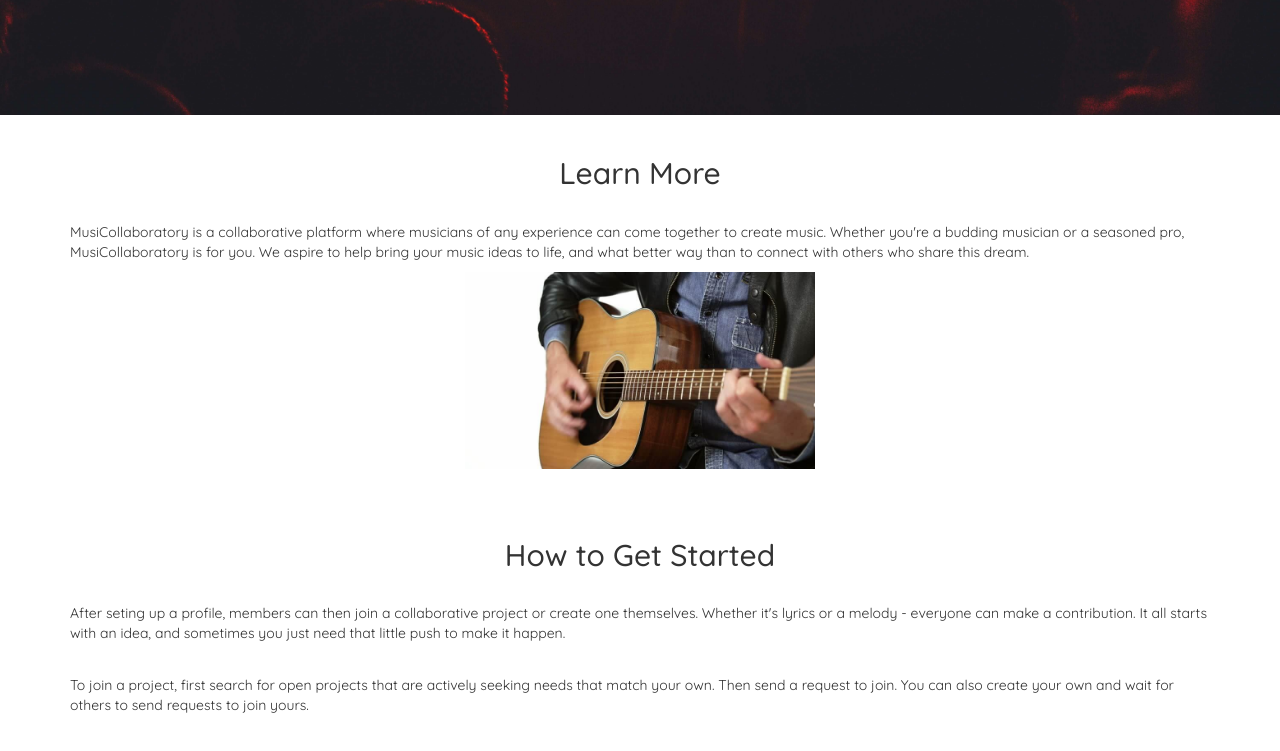
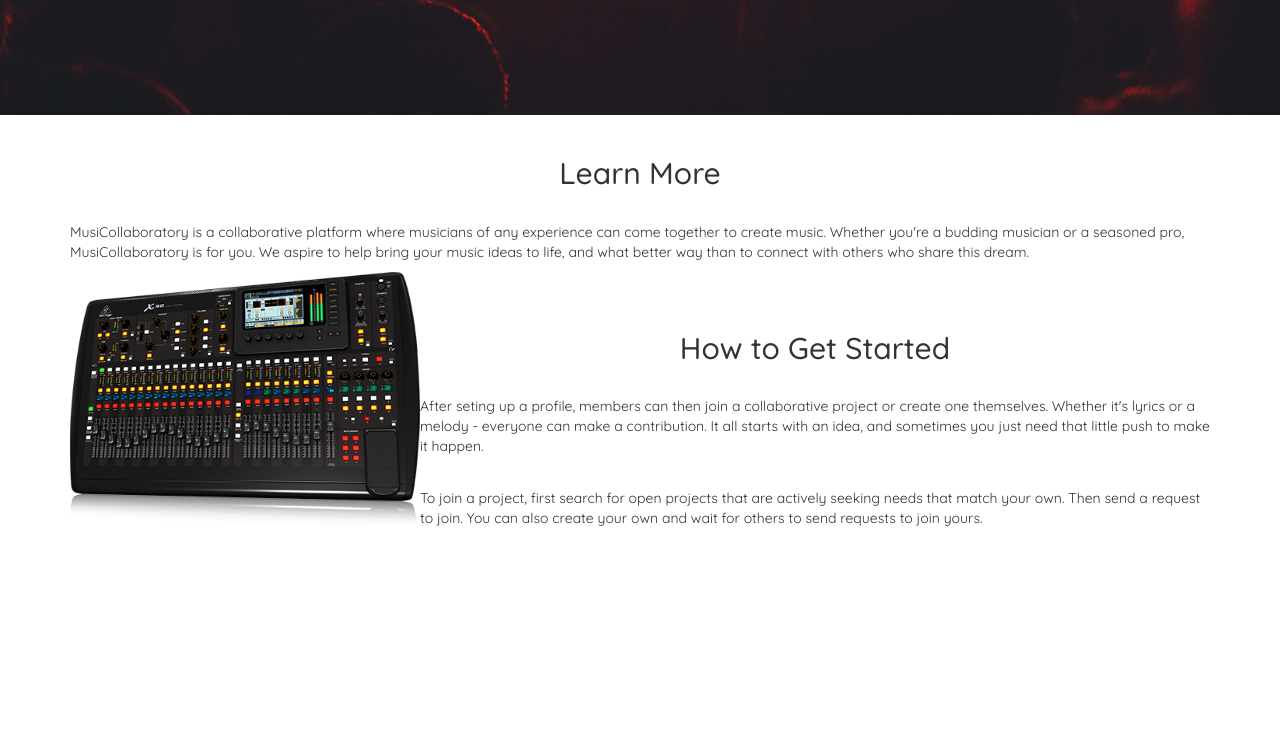
Before and after one commit to Pumala/musicollaboratory, a website: page public/index.html in a window 1280 px wide. Shown: the part 737-1488 px from the top of the page. After the commit the page ends 1335 px from the top, so only its background shows below. Drawn offline with nearby package versions, Linux system fonts and the light colour scheme; some packages are replaced by stand-ins of ours.

Commit message:
add homepage styling

```diff
--- a/public/css/main.css
+++ b/public/css/main.css
@@ -135,8 +135,9 @@ button.btn.btn-white {
 }*/
 #home #learn .guitarDiv {
   max-width: 350px;
-  text-align: center;
-  margin: auto;
+  /*text-align: center;
+  margin: auto;*/
+  float: left;
 }
 #home #learn img {
   width: 100%;
--- a/public/templates/home.html
+++ b/public/templates/home.html
@@ -19,7 +19,7 @@
       <h2 class="text-center">Learn More</h2>
       <p>MusiCollaboratory is a collaborative platform where musicians of any experience can come together to create music. Whether you're a budding musician or a seasoned pro, MusiCollaboratory is for you. We aspire to help bring your music ideas to life, and what better way than to connect with others who share this dream.</p>
       <div class="guitarDiv">
-        <img src="../images/guitar.jpg" alt="">
+        <img src="../images/mixer.png" alt="">
       </div>
     </section>
 
```
Also changed, not shown: public/images/mixer.png (added).
